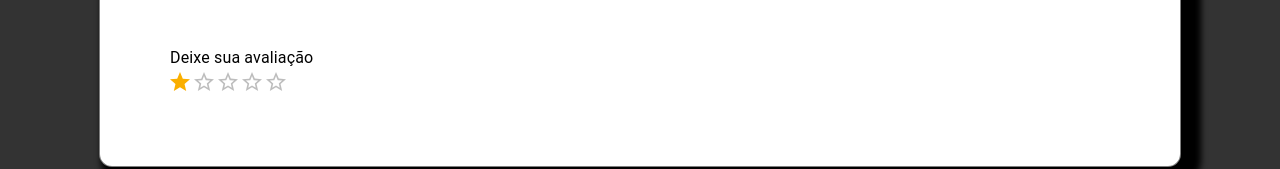
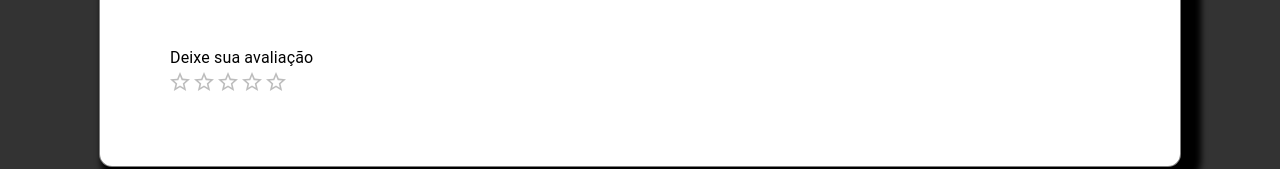
Before and after one commit to jardelaraujo077/front-end-calculate-route, a React (Create React App) app: page / in a window 1280 px wide. Shown: the part 589-758 px from the top of the page. Built offline with nearby package versions, Linux system fonts and the light colour scheme; no server answers.

Commit message:
resolvendo problema de avaliação

```diff
--- a/src/components/stars/index.js
+++ b/src/components/stars/index.js
@@ -8,7 +8,7 @@ export default function BasicRating(props) {
   const [value, setValue] = useState(star == 0 ? 1 : star);
   useEffect(() => {
 
-  },[])
+  })
 
   return (
     <Box
@@ -19,11 +19,8 @@ export default function BasicRating(props) {
       <Typography component="legend">Deixe sua avaliação</Typography>
       <Rating
         name="simple-controlled"
-        value={value}
+        /* value={value} */
         onChange={(event, newValue) => {
-          avalaible(newValue);
-        }}
-        onClick={(event, newValue) => {
           avalaible(newValue);
         }}
       />
```
Also changed, not shown: src/components/boxForm/index.js (line endings or trailing spaces).
